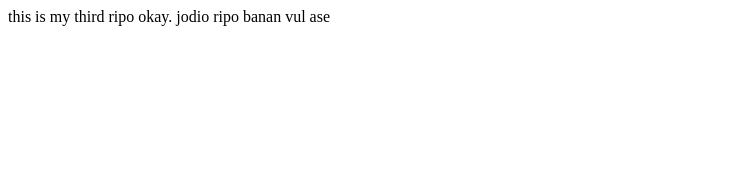
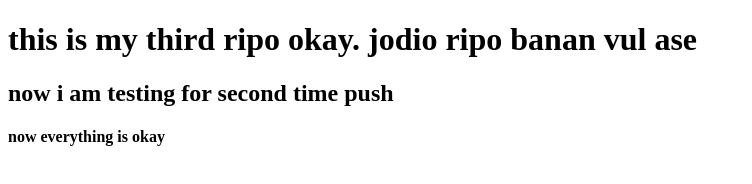
Before and after one commit to alnahidkhan/my-third-ripo, a plain HTML site: page index.html in a window 1280 px wide. Shown: the whole page, without its empty margins (0-752 px from the left). Drawn offline with Linux system fonts and the light colour scheme.

Commit message:
added header

```diff
--- a/index.html
+++ b/index.html
@@ -7,7 +7,9 @@
     <title>Document</title>
 </head>
 <body>
-    this is my third ripo okay. jodio ripo banan vul ase
+   <h1> this is my third ripo okay. jodio ripo banan vul ase</h1>
+    <h2>now i am testing for second time push </h2>
+    <h4>now everything is okay</h4>
 
 </body>
 </html>
```
Also changed, not shown: index.css (added).
